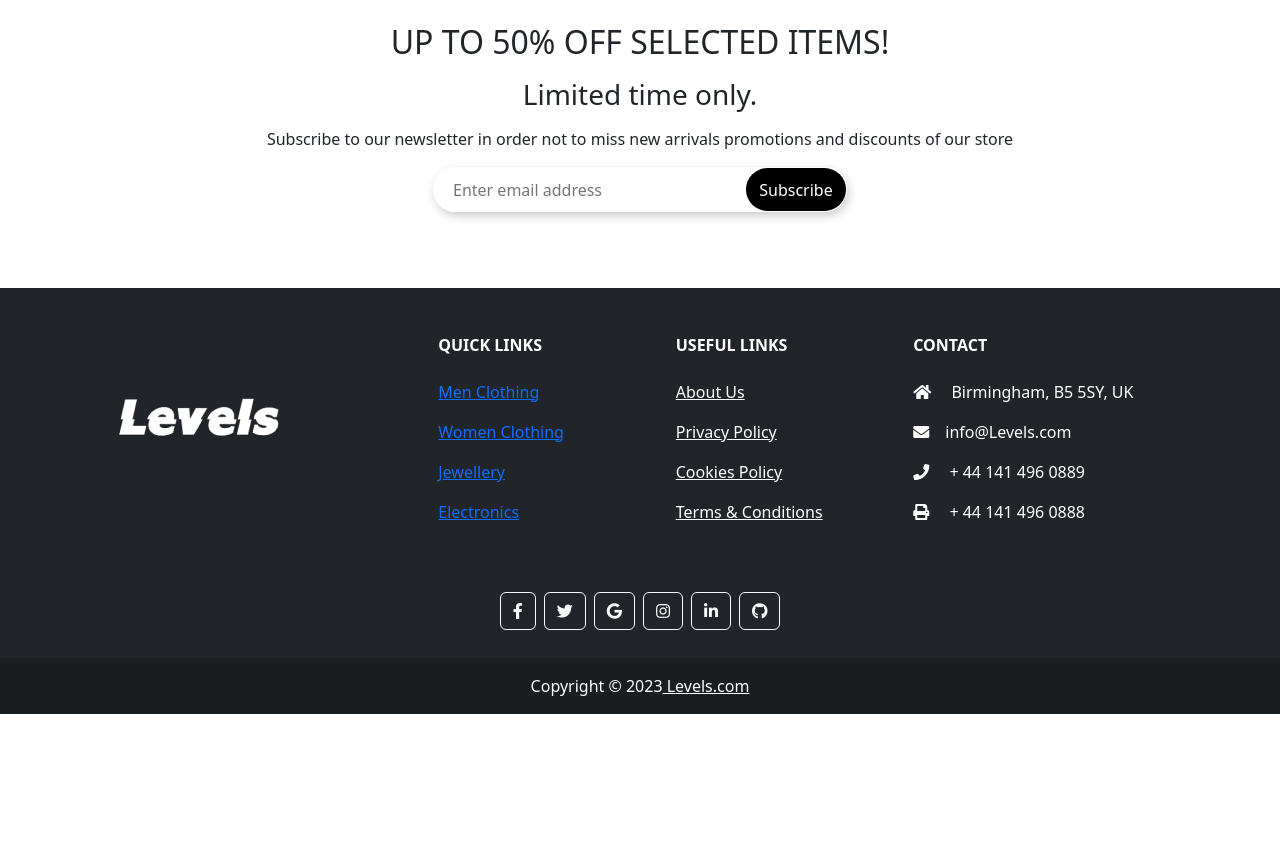
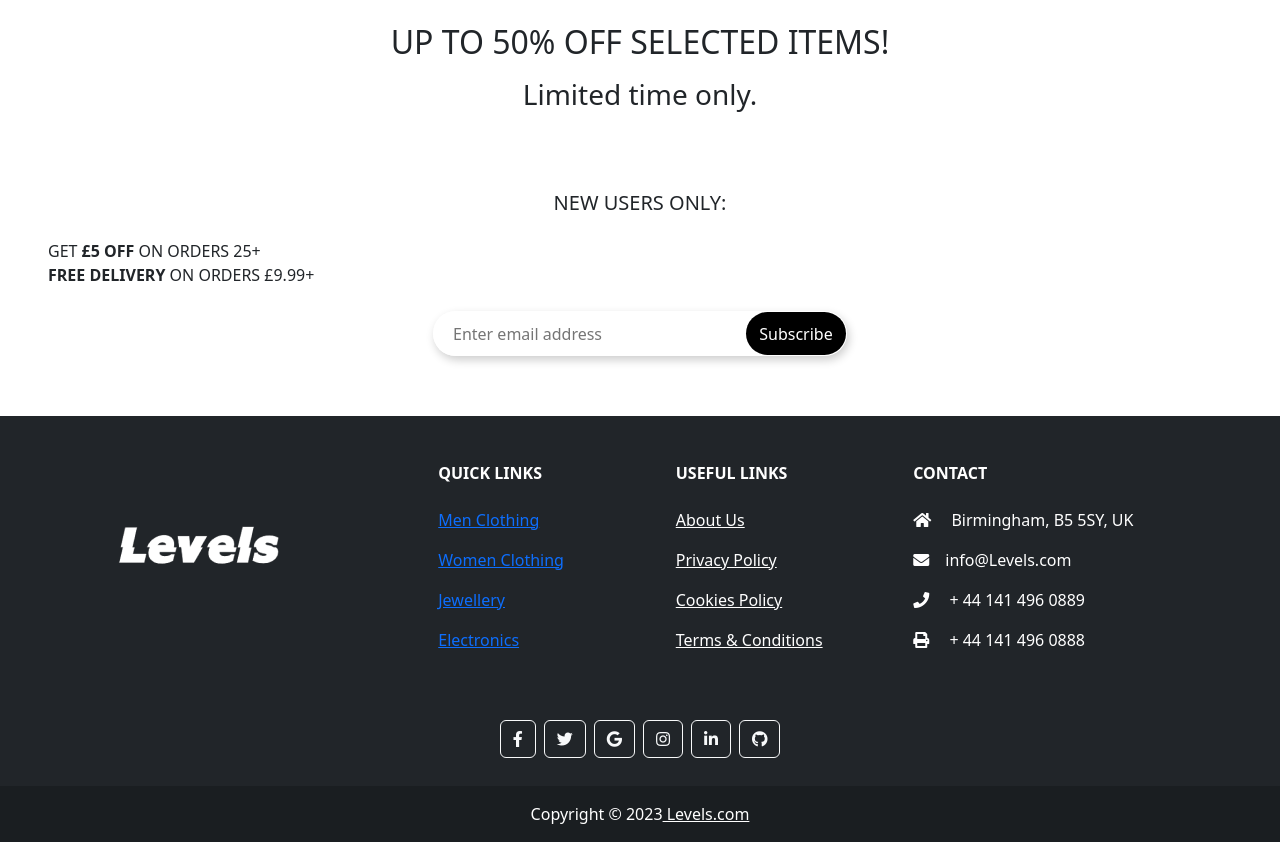
Before and after one commit to SophieEmsi/E-commerce-Website, a React (Create React App) app in the folder e-commerce-website/: page / in a window 1280 px wide. Shown: the part 1340-2182 px from the top of the page. Before the commit the page ends 2054 px from the top, so only its background shows below. Built offline with nearby package versions, Linux system fonts and the light colour scheme; no server answers.

Commit message:
Added subscription component and styled it

```diff
--- a/e-commerce-website/src/components/Banner.js
+++ b/e-commerce-website/src/components/Banner.js
@@ -15,7 +15,7 @@ export default function Banner() {
         <h2 className="text-4xl font-bold text-center text-gray-900">UP TO 50% OFF SELECTED ITEMS!</h2>
         <h3 className="text-xl text-center text-gray-900 mt-3">Limited time only. </h3>
       </div>
-      <span className="d-block my-3 text-center">Subscribe to our newsletter in order not to miss new arrivals promotions and discounts of our store</span>
+      {/* <span className="d-block my-3 text-center">Subscribe to our newsletter in order not to miss new arrivals promotions and discounts of our store</span>
 
 <div className="content">
   <form className="subscription" ref={subscribeButton}>
@@ -25,7 +25,7 @@ export default function Banner() {
       <span className="after-submit">Thank you for subscribing!</span>
     </button>
   </form>
-</div>
-    </div>
+</div> */}
+  </div>
   );
 }
--- /dev/null
+++ b/e-commerce-website/src/components/Subscription.js
@@ -0,0 +1,58 @@
+import React, { useState, useRef } from 'react';
+
+const SubscriptionForm = () => {
+  const [isLoading, setIsLoading] = useState(false);
+  const [isComplete, setIsComplete] = useState(false);
+  const subscribeButton = useRef();
+
+  const subscribeHandler = (e) => {
+    e.preventDefault();
+    subscribeButton.current.className = 'subscription done';
+    //setVal(e.target.value)
+  };
+
+  const handleSubmit = (e) => {
+    e.preventDefault();
+    setIsLoading(true);
+
+    setTimeout(() => {
+      setIsLoading(false);
+      setIsComplete(true);
+
+      setTimeout(() => {
+        setIsComplete(false);
+      }, 3000);
+    }, 2000);
+  };
+
+  return (
+    <div className="flex justify-center m-5">
+      <div className="hover:border-dashed border-8 border-t-indigo-400 border-r-sky-400 border-b-emerald-400 border-l-amber-400 h-70 w-3/5">
+        <div className="container-subscribe flex flex-col items-center justify-center">
+          <h5 className="mt-5 mb-4 text-center font-semibold text-xl tracking-wider">NEW USERS ONLY:</h5>
+          <div className="mt-2 mb-4 flex justify-center">
+            <span className="border-gray-500 text-lg">
+              GET <strong>£5 OFF</strong> ON ORDERS 25+
+            </span>
+            <div className="ml-2 mr-2 flex items-center">
+              <span className="border-l-2 border-gray-500 pl-2 text-lg">
+                <strong>FREE DELIVERY</strong> ON ORDERS £9.99+
+              </span>
+            </div>
+          </div>
+          <div className="mt-4 content">
+            <form className="subscription" ref={subscribeButton}>
+              <input className="add-email" type="email" placeholder="Enter email address" />
+              <button className="submit-email hover:bg-gray-800" type="button" onClick={subscribeHandler}>
+                <span className="before-submit text-base">Subscribe</span>
+                <span className="after-submit text-base">Thank you for subscribing!</span>
+              </button>
+            </form>
+          </div>
+        </div>
+      </div>
+    </div>
+  );
+};
+
+export default SubscriptionForm;
--- a/e-commerce-website/src/components/pages/Cart.js
+++ b/e-commerce-website/src/components/pages/Cart.js
@@ -166,7 +166,7 @@ const Summary = styled.div`
   border: 0.5px solid lightgray;
   border-radius: 10px;
   padding: 20px;
-  height: 55vh;
+  height: 65vh;
 `;
 
 const SummaryTitle = styled.h1`
--- a/e-commerce-website/src/components/pages/Home.js
+++ b/e-commerce-website/src/components/pages/Home.js
@@ -6,6 +6,7 @@ import Slides from '../Slides';
 import Stats from '../Stats';
 import Collections from '../Collections';
 import Banner from '../Banner';
+import SubscriptionForm from '../Subscription'
 
 const Home = () => {
   return (
@@ -14,6 +15,7 @@ const Home = () => {
       <Stats />
       <Collections />
       <Banner/>
+      <SubscriptionForm />
 
     </div>
   );
```
